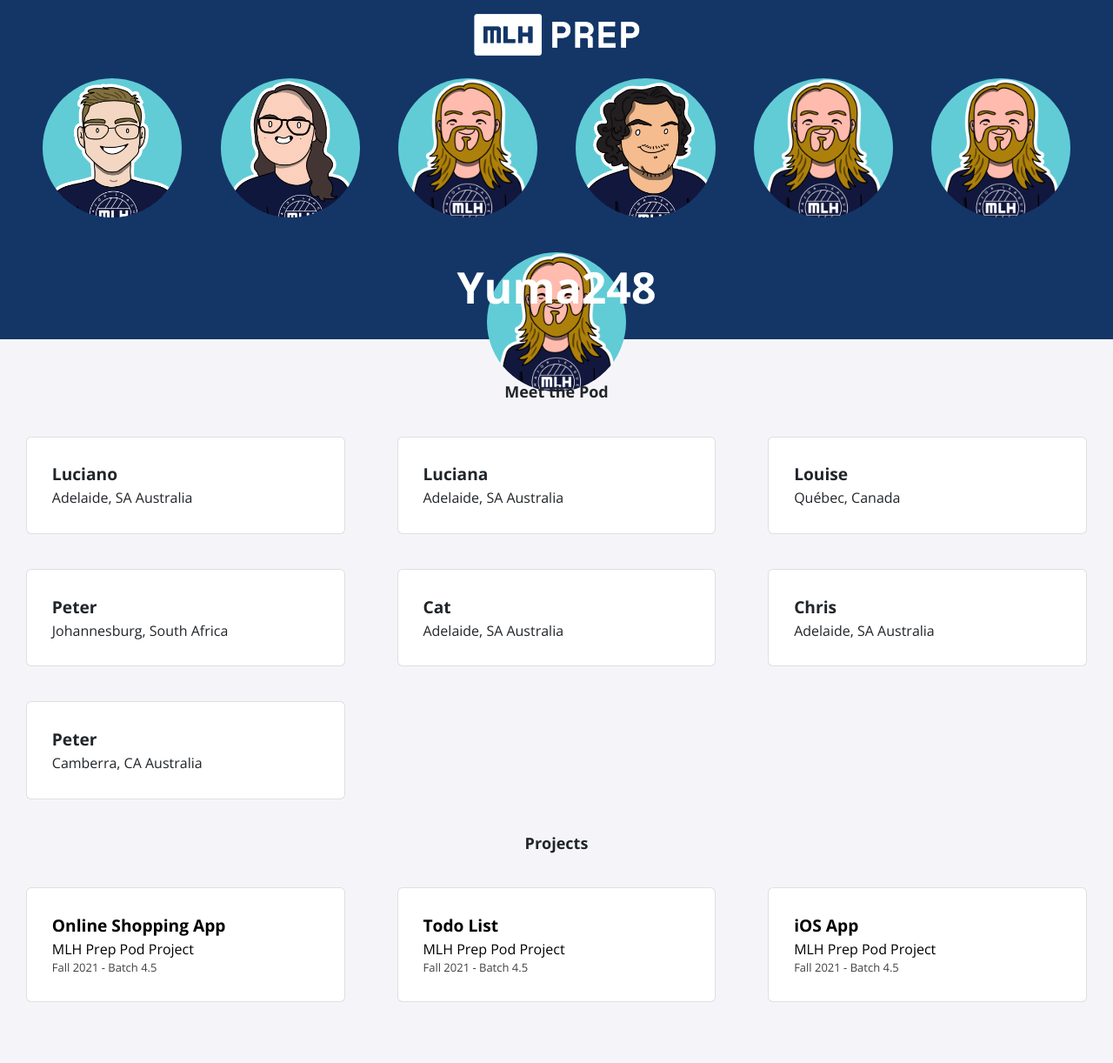
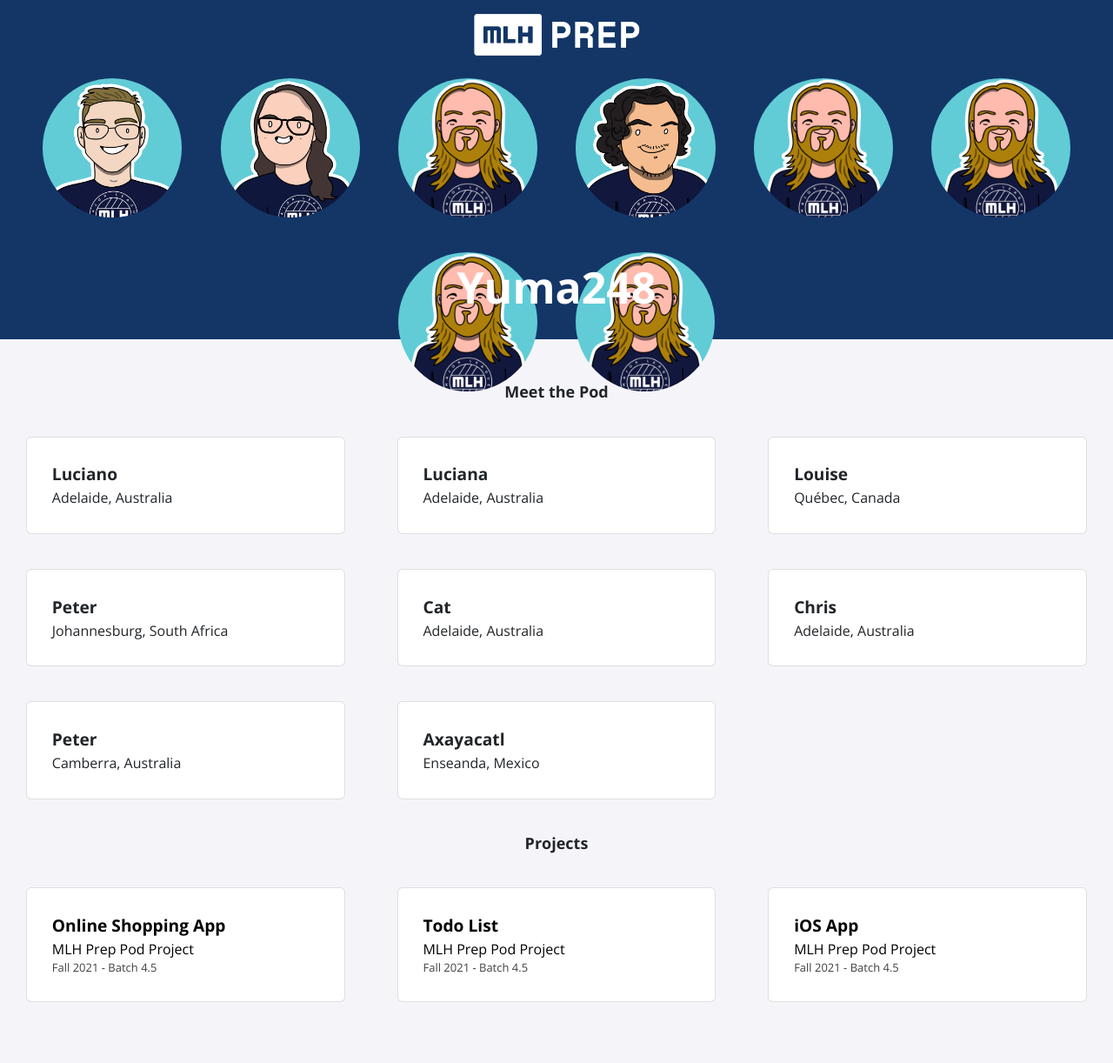
Before and after one commit to Yuma248/Yuma248TEST, a Jekyll site: the page built from index.html, in a window 1280 px wide. Shown: the whole page at 87% size. Built offline with Jekyll 4.4.1, drawn with Linux system fonts in a browser that asks for light colours; nearby versions of some CDN libraries.

Commit message:
Update fellows.yml

```diff
--- a/_data/fellows.yml
+++ b/_data/fellows.yml
@@ -1,10 +1,10 @@
 - name: Luciano
   img: logo.jpg
-  location: Adelaide, SA Australia
+  location: Adelaide, Australia
 
 - name: Luciana
   img: amanda.jpg
-  location: Adelaide, SA Australia
+  location: Adelaide, Australia
 
 - name: Louise
   img: swift.jpg
@@ -16,12 +16,16 @@
 
 - name: Cat
   img: swift.jpg
-  location: Adelaide, SA Australia
+  location: Adelaide, Australia
 
 - name: Chris
   img: swift.jpg
-  location: Adelaide, SA Australia
+  location: Adelaide, Australia
 
 - name: Peter
   img: swift.jpg
-  location: Camberra, CA Australia
+  location: Camberra, Australia
+
+- name: Axayacatl
+  img: swift.jpg
+  location: Enseanda, Mexico
```
